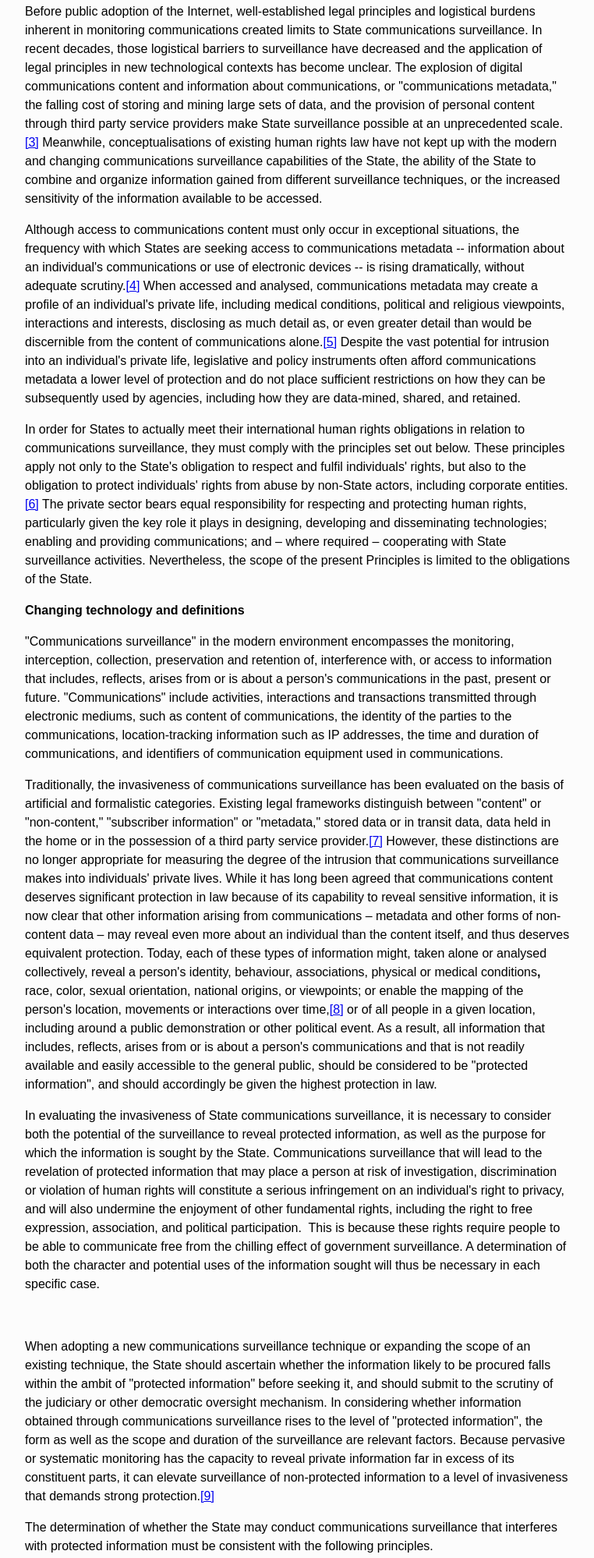
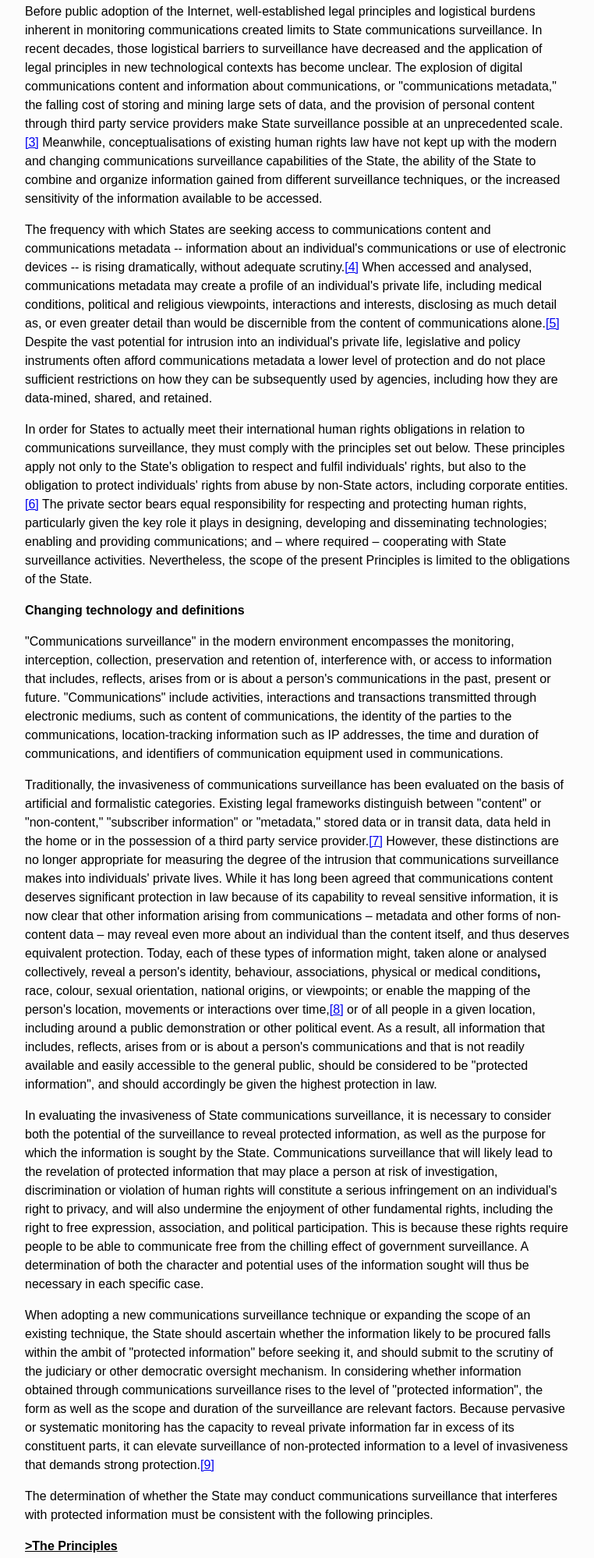
Before and after one commit to privacyint/necessaryandproportionate.net, a plain HTML site: page index.html in a window 1280 px wide. Shown: the part 721-2719 px from the top of the page at 78% size, without its empty margins (258-1020 px from the left). Drawn offline with Linux system fonts and the light colour scheme.

Commit message:
Update index.html

```diff
--- a/index.html
+++ b/index.html
@@ -57,9 +57,8 @@ ability of the State to combine and organize information gained from different
 surveillance techniques, or the increased sensitivity of the information
 available to be accessed.</p>
 
-<p>Although access to
-communications content must only occur in exceptional situations, the frequency
-with which States are seeking access to communications metadata -- information
+<p>The frequency
+with which States are seeking access to communications content and communications metadata -- information
 about an individual's communications or use of electronic devices -- is rising
 dramatically, without adequate scrutiny.<a href="#_edn4" name="_ednref4"
 title="">[4]</a> When
@@ -116,7 +115,7 @@ information arising from communications &#8211; metadata and other forms of
 non-content data &#8211; may reveal even more about an individual than the
 content itself, and thus deserves equivalent protection. Today, each of these types of
 information might, taken alone or analysed collectively, reveal a person's identity,
-behaviour, associations, physical or medical conditions<b>, </b>race, color, sexual orientation,
+behaviour, associations, physical or medical conditions<b>, </b>race, colour, sexual orientation,
 national origins, or viewpoints;
 or enable the mapping of the person's location, movements or interactions over
 time,<a href="#_edn8"
@@ -131,17 +130,15 @@ given the highest protection in law.</p>
 the invasiveness of State communications surveillance, it is necessary to
 consider both the potential of the surveillance to reveal protected
 information, as well as the purpose for which the information is sought by the
-State. Communications surveillance that will lead to the revelation of
+State. Communications surveillance that will likely lead to the revelation of
 protected information that may place a person at risk of investigation,
 discrimination or violation of human rights will constitute a serious
 infringement on an individual's right to privacy, and will also undermine the enjoyment of other fundamental
 rights, including the right to free expression, association, and political
-participation.&nbsp; This is because these rights require people to be able to
+participation. This is because these rights require people to be able to
 communicate free from the chilling effect of government surveillance. A determination
 of both the character and potential uses of the information sought will thus be
 necessary in each specific case.</p>
-
-<p>&nbsp;</p>
 
 <p>When adopting a
 new communications surveillance technique or expanding the scope of an existing
@@ -174,7 +171,7 @@ participatory legislative or regulatory process. </p>
 
 <p><b>Legitimate Aim:</b> Laws
 should only permit communications surveillance by specified State authorities
-to achieve a legitimate aim that it corresponds to a predominantly important
+to achieve a legitimate aim that corresponds to a predominantly important
 legal interest that is necessary in a democratic society. Any measure must not be applied in a
 manner which discriminates on the basis of race, colour, sex, language, religion, political or
 other opinion, national or social origin, property, birth or other status.</p>
@@ -215,7 +212,7 @@ invasive investigative techniques have been exhausted; </li>
 will be confined to that reasonably relevant to the crime alleged and any
 excess information collected will be promptly destroyed or returned; and</li>
 <li>information is accessed only by the
-specified authority and used for the purpose for which was authorisation was
+specified authority and used for the purpose for which authorisation was
 given.</li>
 </ol>
 <p>If the State
```
